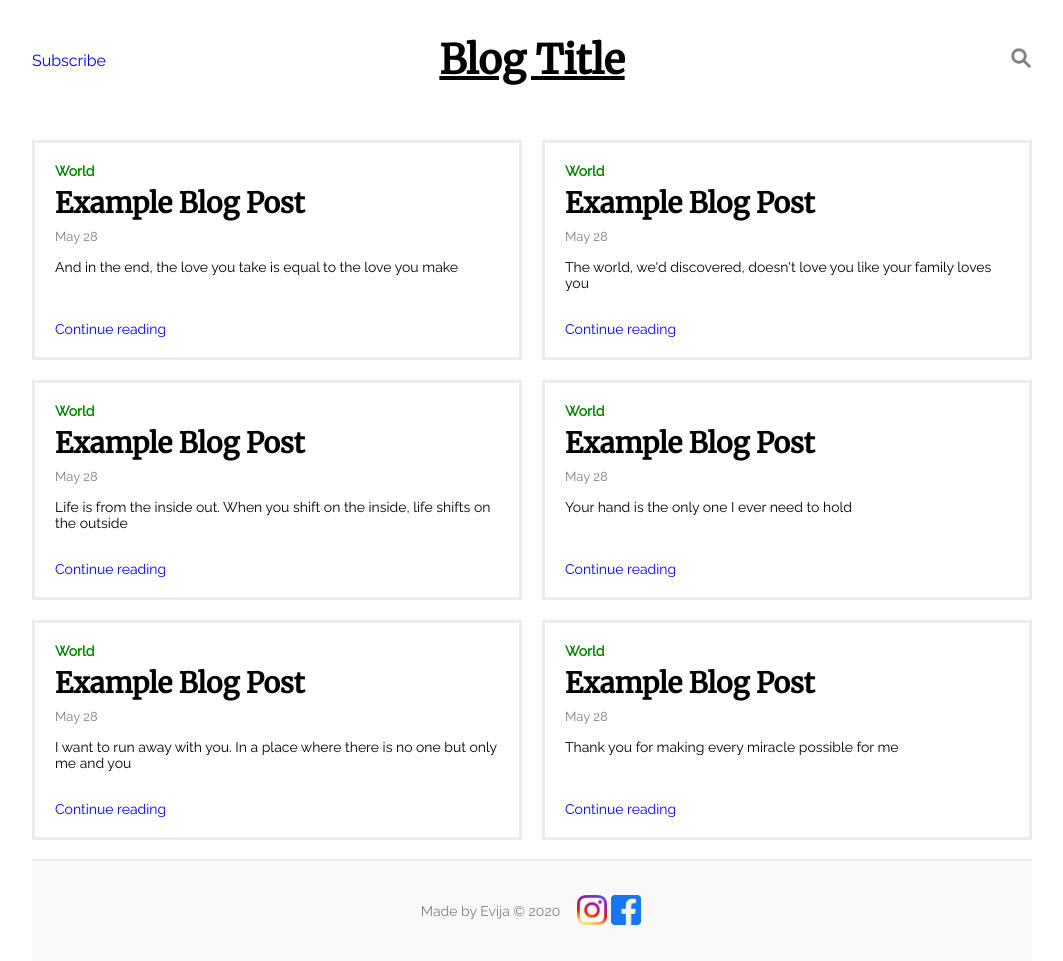
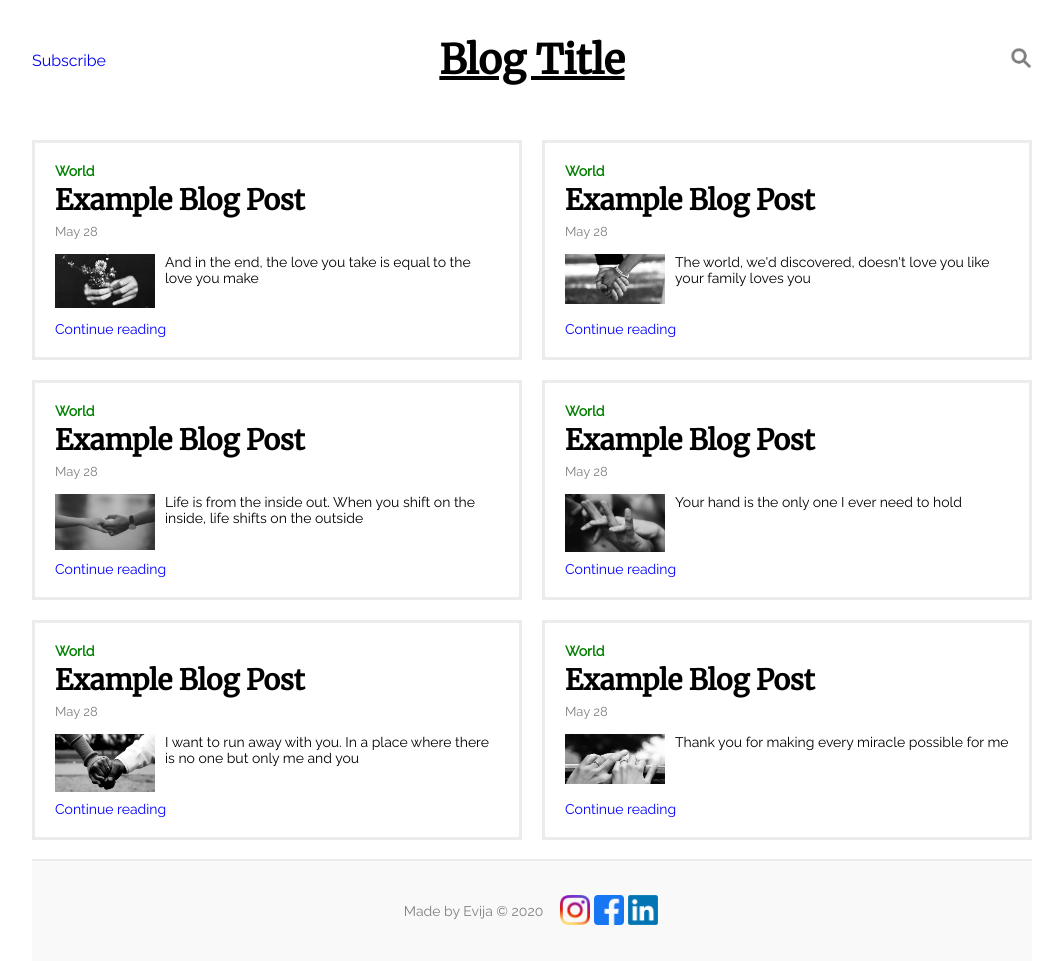
Before and after one commit to EvijaD/udacity-blog-website, a plain HTML site: page index.html in a window 1280 px wide. Shown: the whole page, without its empty margins (108-1171 px from the left). Drawn offline with Linux system fonts and the light colour scheme.

Commit message:
Prepared for project submission
- added missing parts from rubric
- validated & fixed HTML and CSS
- minor styling improvements

```diff
--- a/index.html
+++ b/index.html
@@ -28,46 +28,64 @@
       </div>
       <div class="content">
         <div class="posts-grid">
-          <div>
+          <div class="card">
             <h3 class="category">World</h3>
             <h2>Example Blog Post</h2>
             <span class="time">May 28</span>
-            <p>And in the end, the love you take is equal to the love you make</p>
+            <p>
+              <img src="img/hands3.jpeg" alt="Avatar" />
+              And in the end, the love you take is equal to the love you make
+            </p>
             <a class="continue" href="post.html">Continue reading</a>
           </div>
-          <div>
+          <div class="card">
             <h3 class="category">World</h3>
             <h2>Example Blog Post</h2>
             <span class="time">May 28</span>
-            <p>The world, we'd discovered, doesn't love you like your family loves you</p>
+            <p>
+              <img src="img/hands4.jpeg" alt="Avatar" />
+              The world, we'd discovered, doesn't love you like your family loves you
+            </p>
             <a class="continue" href="post.html">Continue reading</a>
           </div>
-          <div>
+          <div class="card">
             <h3 class="category">World</h3>
             <h2>Example Blog Post</h2>
             <span class="time">May 28</span>
-            <p>Life is from the inside out. When you shift on the inside, life shifts on the outside</p>
+            <p>
+              <img src="img/hands5.jpeg" alt="Avatar" />
+              Life is from the inside out. When you shift on the inside, life shifts on the outside
+            </p>
             <a class="continue" href="post.html">Continue reading</a>
           </div>
-          <div>
+          <div class="card">
             <h3 class="category">World</h3>
             <h2>Example Blog Post</h2>
             <span class="time">May 28</span>
-            <p>Your hand is the only one I ever need to hold</p>
+            <p>
+              <img src="img/hands6.jpeg" alt="Avatar" />
+              Your hand is the only one I ever need to hold
+            </p>
             <a class="continue" href="post.html">Continue reading</a>
           </div>
-          <div>
+          <div class="card">
             <h3 class="category">World</h3>
             <h2>Example Blog Post</h2>
             <span class="time">May 28</span>
-            <p>I want to run away with you. In a place where there is no one but only me and you</p>
+            <p>
+              <img src="img/hands7.png" alt="Avatar" />
+              I want to run away with you. In a place where there is no one but only me and you
+            </p>
             <a class="continue" href="post.html">Continue reading</a>
           </div>
-          <div>
+          <div class="card">
             <h3 class="category">World</h3>
             <h2>Example Blog Post</h2>
             <span class="time">May 28</span>
-            <p>Thank you for making every miracle possible for me</p>
+            <p>
+              <img src="img/hands8.jpeg" alt="Avatar" />
+              Thank you for making every miracle possible for me
+            </p>
             <a class="continue" href="post.html">Continue reading</a>
           </div>
         </div>
@@ -80,6 +98,9 @@
         <a href="https://www.facebook.com/Udacity" title="Facebook">
           <img src="img/facebook.png" alt="Facebook"/>
         </a>
+          <a href="https://www.linkedin.com/company/udacity" title="Linkedin">
+            <img src="img/linkedin.png" alt="Linkedin"/>
+        </a>
       </div>
     </div>
   </body>
--- a/style.css
+++ b/style.css
@@ -20,8 +20,8 @@ h2
 {
   font-size: 28px;
   font-family: Merriweather, serif;
-  margin-block-start: 0.2em;
-  margin-block-end: 0.2em;
+  margin-top: 0.1em;
+  margin-bottom: 0.1em;
 }
 
 h3
@@ -34,19 +34,19 @@ p
   font-size: 14px;
 }
 
-quote
+.quote
 {
   display: block;
   color: gray;
   margin-top: 10px;
 }
 
-quote:before
+.quote:before
 {
     content: open-quote;
 }
 
-quote:after
+.quote:after
 {
     content: close-quote;
 }
@@ -131,7 +131,7 @@ a:link
   grid-gap: 20px;
 }
 
-.posts-grid > div
+.posts-grid > .card
 {
   box-sizing: border-box;
   width: 490px;
@@ -140,6 +140,18 @@ a:link
   background: #ffffff;
   padding: 20px;
   position: relative;
+}
+
+.posts-grid > .card img
+{
+  width: 100px;
+  float: left;
+  margin-right: 10px;
+}
+
+.posts-grid > .card p::after
+{
+  clear: both;
 }
 
 .posts-grid h1
@@ -153,8 +165,8 @@ a:link
   font-size: 14px;
   font-weight: bold;
   color: green;
-  margin-block-start: 0;
-  margin-block-end: 0;
+  margin-top: 0;
+  margin-bottom: 0;
 }
 
 .continue
@@ -163,6 +175,7 @@ a:link
   color: blue;
   position: absolute;
   bottom: 20px;
+  left: 20px;
 }
 
 .continue:visited
```
Also changed, not shown: post.css (+30 -2 lines), post.html (+11 -1 lines), img/Evija.jpg (added), img/hands3.jpeg (added), img/hands4.jpeg (added), img/hands5.jpeg (added), img/hands6.jpeg (added), img/hands7.png (added), img/hands8.jpeg (added), img/linkedin.png (added).
